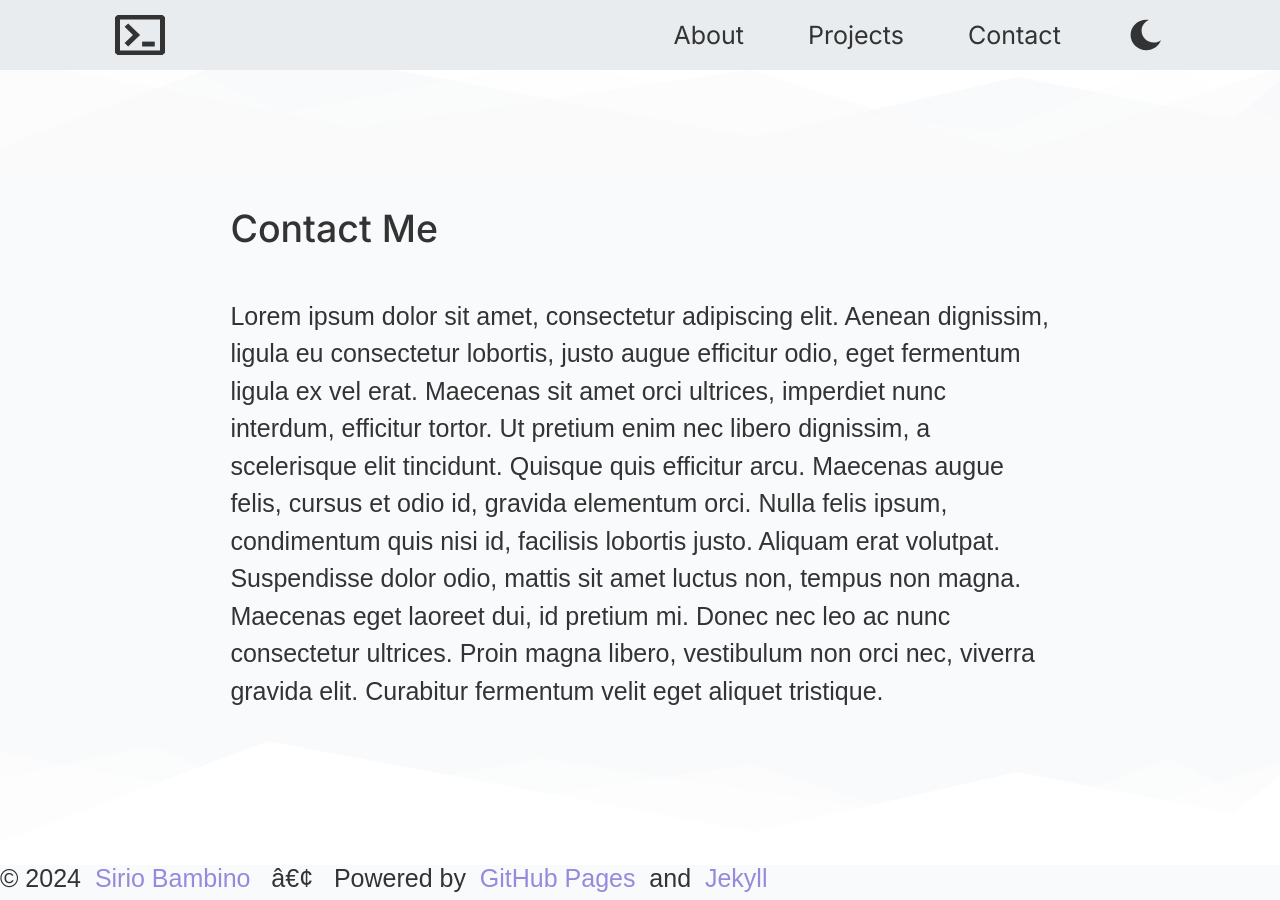
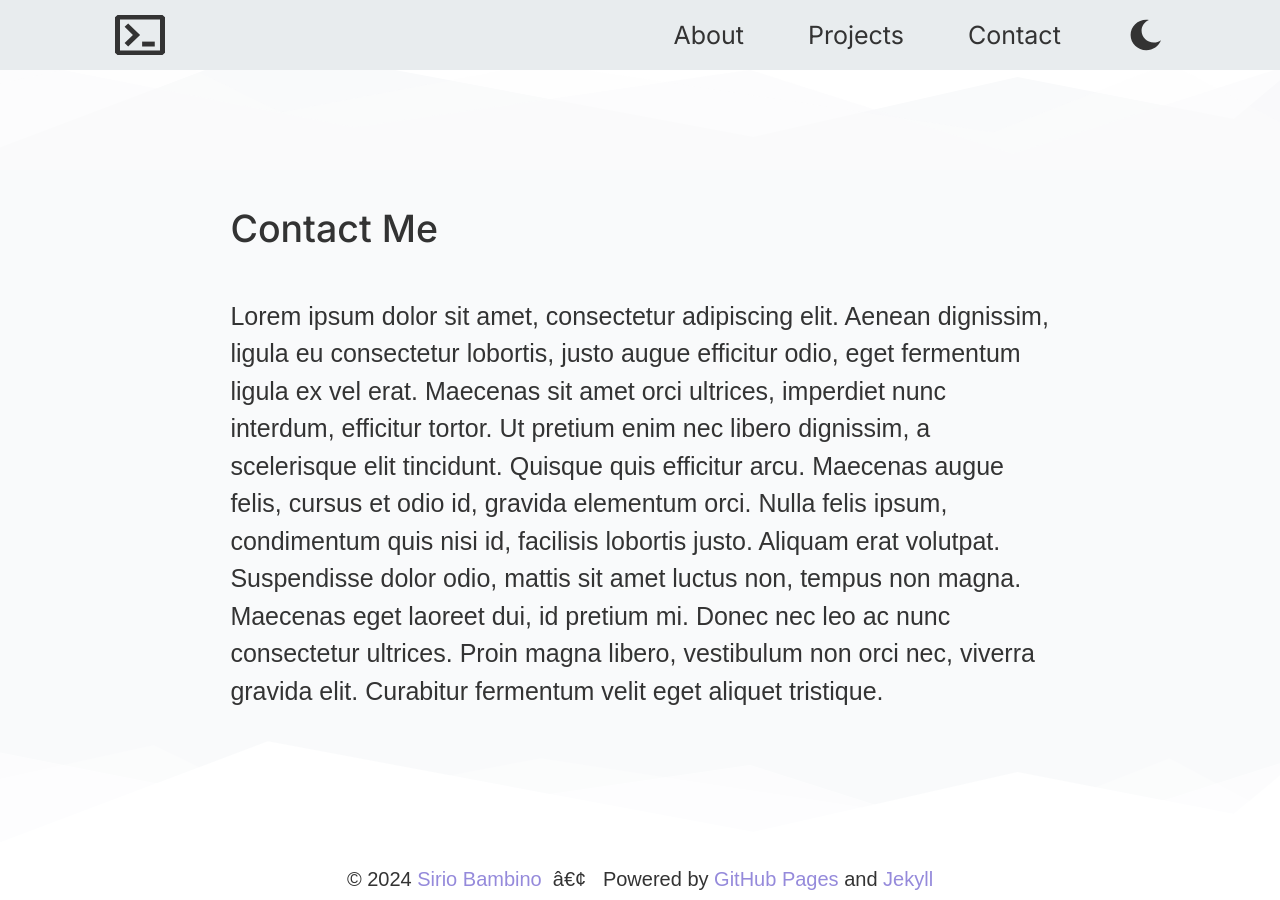
Before and after one commit to SirioBambino/SirioBambino.github.io, a Jekyll site: the page built from index.md, in a window 1280 px wide and 900 px high, scrolled down 1450 px. Built offline with Jekyll 4.4.1, drawn with Linux system fonts in a browser that asks for light colours; some web fonts are replaced.

Commit message:
feat: Add styling to footer
- Create an scss partial that contains style rules for footer
- Import the partial in the main-style stylesheet

```diff
--- /dev/null
+++ b/_sass/_footer.scss
@@ -0,0 +1,21 @@
+.footer {
+  // Set up flexbox layout to align elements
+  display: flex;
+  justify-content: center;
+  align-items: center;
+
+  // Set the footer height
+  height: $footer-height;
+
+  // Make the font size dependent on screen width but clamp it
+  font-size: clamp(1rem, 3.5vw, 2rem);
+
+  // Set a different background colour depending on the number of sections
+  &.primary {
+    background-color: var(--background-primary-colour);
+  }
+
+  &.secondary {
+    background-color: var(--background-secondary-colour);
+  }
+}
--- a/_sass/_variables.scss
+++ b/_sass/_variables.scss
@@ -25,3 +25,6 @@
 $header-nav-font-size: 2.5rem;
 $header-nav-font-size-mobile: 3rem;
 $header-nav-items-height-mobile: 6rem;
+
+// Variables for footer styling
+$footer-height: 4rem;
--- a/_sass/main-style.scss
+++ b/_sass/main-style.scss
@@ -6,5 +6,6 @@
 
 @import "base";
 @import "shape-divider";
+@import "footer";
 
 @import "header";
```
